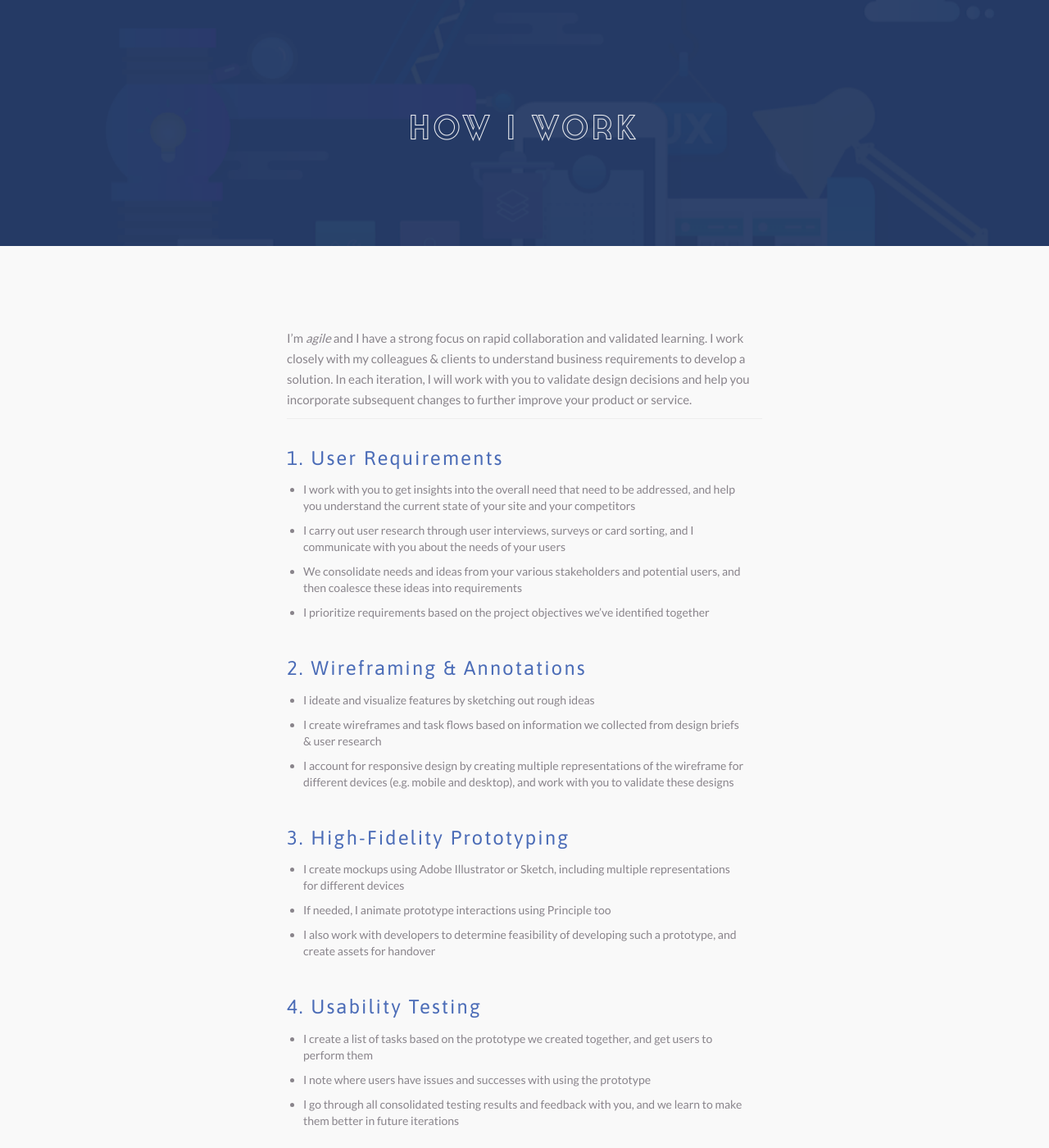
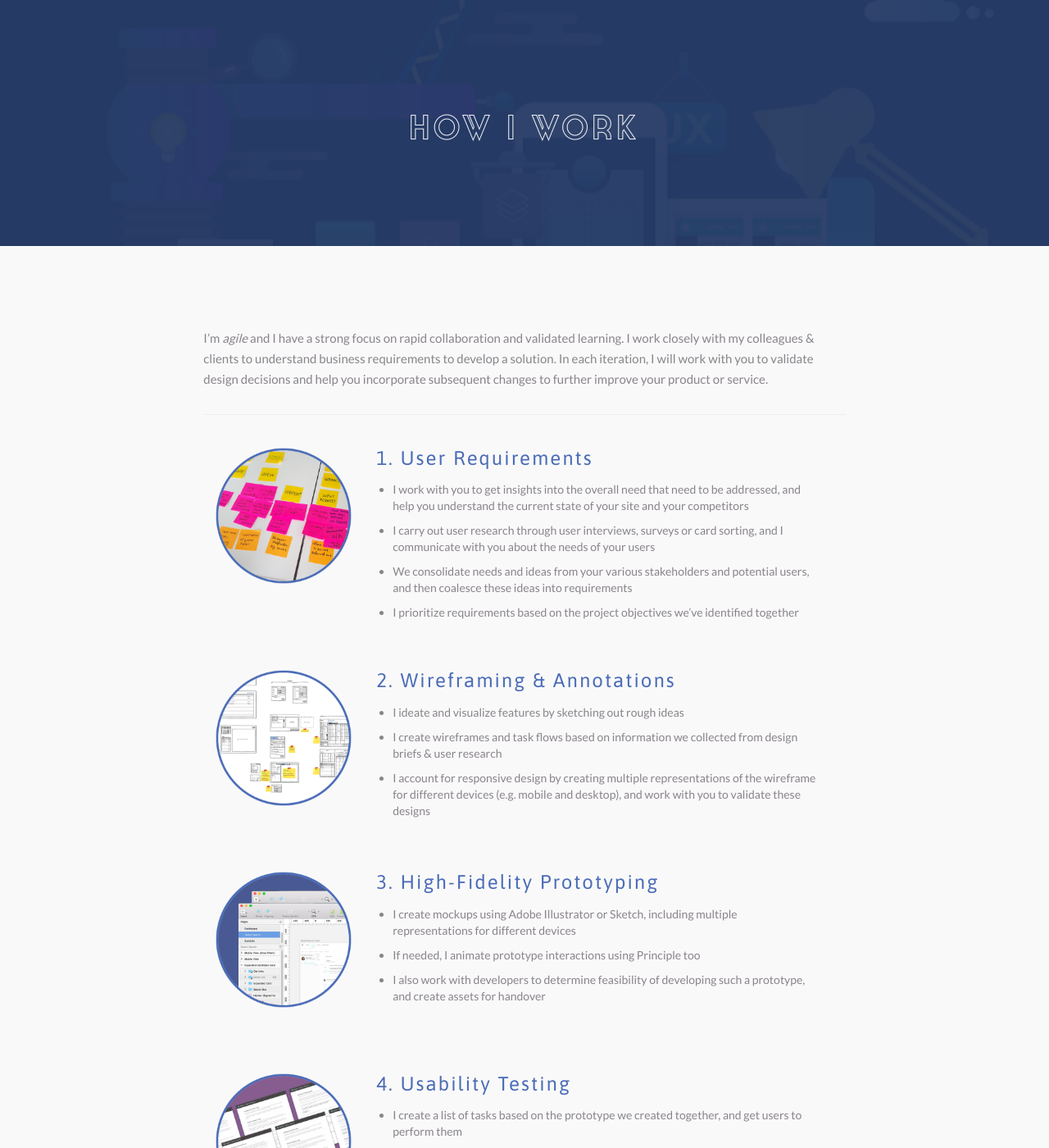
Before and after one commit to yzixuan/yzixuan.github.io, a Jekyll site: the page built from process.html, in a window 1280 px wide and 1400 px high. Shown: the whole window at 82% size. Built offline with Jekyll 4.4.1, drawn with Linux system fonts in a browser that asks for light colours; nearby versions of some CDN libraries.

Commit message:
add accompanying thumbnails to how i work page

```diff
--- a/_layouts/page.html
+++ b/_layouts/page.html
@@ -8,7 +8,7 @@ layout: default
     <div class="container">
       <div class="content">
         <div class="row single vcontainer">
-          <div class="col-md-6 col-md-offset-3 padding-bottom">
+          <div class="col-md-8 col-md-offset-2 padding-bottom">
             {{ content }}
           </div>
         </div>
--- a/_sass/_process.scss
+++ b/_sass/_process.scss
@@ -1,4 +1,5 @@
 .content {
+
   padding: 30px 0px;
 
   h3 {
@@ -16,3 +17,19 @@
     margin: 10px 20px;
   }
 }
+
+.process-thumbnail {
+
+  img {
+    width: 100%;
+    margin-bottom: 30px;
+  }
+}
+
+@media (max-width: 500px) {
+
+  .section .container .content {
+    padding: 15px 0px;
+  }
+
+}
--- /dev/null
+++ b/process.html
@@ -0,0 +1,80 @@
+---
+layout: page
+title: How I Work
+---
+
+<p>I’m <em>agile</em> and I have a strong focus on rapid collaboration and validated learning. I work closely with my colleagues &amp; clients to understand business requirements to develop a solution. In each iteration, I will work with you to validate design decisions and help you incorporate subsequent changes to further improve your product or service.</p>
+<br/>
+<hr/>
+<br/>
+<br/>
+<div class="process-paragraph row padding-bottom">
+  <div class="col-sm-3 col-xs-2">
+    <div class="process-thumbnail">
+        <img src="{{ "/img/howiwork/UserRequirements.png" | prepend: site.baseurl }}" />
+      </div>
+  </div>
+  <div class="col-sm-9 col-xs-10">
+    <h3>1. User Requirements</h3>
+    <ul>
+      <li>I work with you to get insights into the overall need that need to be addressed, and help you understand the current state of your site and your competitors</li>
+      <li>I carry out user research through user interviews, surveys or card sorting, and I communicate with you about the needs of your users</li>
+      <li>We consolidate needs and ideas from your various stakeholders and potential users, and then coalesce these ideas into requirements</li>
+      <li>I prioritize requirements based on the project objectives we’ve identified together</li>
+    </ul>
+  </div>
+</div>
+
+<br/>
+
+<div class="row padding-bottom">
+  <div class="col-sm-3 col-xs-2">
+    <div class="process-thumbnail">
+        <img src="img/howiwork/Wireframes.png" />
+      </div>
+  </div>
+  <div class="col-sm-9 col-xs-10">
+    <h3>2. Wireframing &amp; Annotations</h3>
+    <ul>
+      <li>I ideate and visualize features by sketching out rough ideas</li>
+      <li>I create wireframes and task flows based on information we collected from design briefs &amp; user research</li>
+      <li>I account for responsive design by creating multiple representations of the wireframe for different devices (e.g. mobile and desktop), and work with you to validate these designs</li>
+    </ul>
+  </div>
+</div>
+
+<br/>
+
+<div class="row padding-bottom">
+  <div class="col-sm-3 col-xs-2">
+    <div class="process-thumbnail">
+        <img src="img/howiwork/Prototyping.png" />
+    </div>
+  </div>
+  <div class="col-sm-9 col-xs-10">
+    <h3>3. High-Fidelity Prototyping</h3>
+    <ul>
+      <li>I create mockups using Adobe Illustrator or Sketch, including multiple representations for different devices</li>
+      <li>If needed, I animate prototype interactions using Principle too</li>
+      <li>I also work with developers to determine feasibility of developing such a prototype, and create assets for handover</li>
+    </ul>
+  </div>
+</div>
+
+<br/>
+
+<div class="row padding-bottom">
+  <div class="col-sm-3 col-xs-2">
+    <div class="process-thumbnail">
+        <img src="img/howiwork/UsabilityTesting.png" />
+    </div>
+  </div>
+  <div class="col-sm-9 col-xs-10">
+    <h3>4. Usability Testing</h3>
+    <ul>
+      <li>I create a list of tasks based on the prototype we created together, and get users to perform them</li>
+      <li>I note where users have issues and successes with using the prototype</li>
+      <li>I go through all consolidated testing results and feedback with you, and we learn to make them better in future iterations</li>
+    </ul>
+  </div>
+</div>
--- a/process.md
+++ /dev/null
@@ -1,41 +0,0 @@
----
-layout: page
-title: How I Work
-permalink: process
----
-
-I’m *agile* and I have a strong focus on rapid collaboration and validated learning. I work closely with my colleagues & clients to understand business requirements to develop a solution. In each iteration, I will work with you to validate design decisions and help you incorporate subsequent changes to further improve your product or service.
-
----
-&nbsp;
-
-### 1. User Requirements
-
-* I work with you to get insights into the overall need that need to be addressed, and help you understand the current state of your site and your competitors
-* I carry out user research through user interviews, surveys or card sorting, and I communicate with you about the needs of your users
-* We consolidate needs and ideas from your various stakeholders and potential users, and then coalesce these ideas into requirements
-* I prioritize requirements based on the project objectives we've identified together
-
-&nbsp;
-
-### 2. Wireframing & Annotations
-
-* I ideate and visualize features by sketching out rough ideas
-* I create wireframes and task flows based on information we collected from design briefs & user research
-* I account for responsive design by creating multiple representations of the wireframe for different devices (e.g. mobile and desktop), and work with you to validate these designs
-
-&nbsp;
-
-### 3. High-Fidelity Prototyping
-
-* I create mockups using Adobe Illustrator or Sketch, including multiple representations for different devices
-* If needed, I animate prototype interactions using Principle too
-* I also work with developers to determine feasibility of developing such a prototype, and create assets for handover
-
-&nbsp;
-
-### 4. Usability Testing
-
-* I create a list of tasks based on the prototype we created together, and get users to perform them
-* I note where users have issues and successes with using the prototype
-* I go through all consolidated testing results and feedback with you, and we learn to make them better in future iterations
```
Also changed, not shown: img/howiwork/Prototyping.png (added), img/howiwork/UsabilityTesting.png (added), img/howiwork/UserRequirements.png (added), img/howiwork/Wireframes.png (added), 2 other files.
